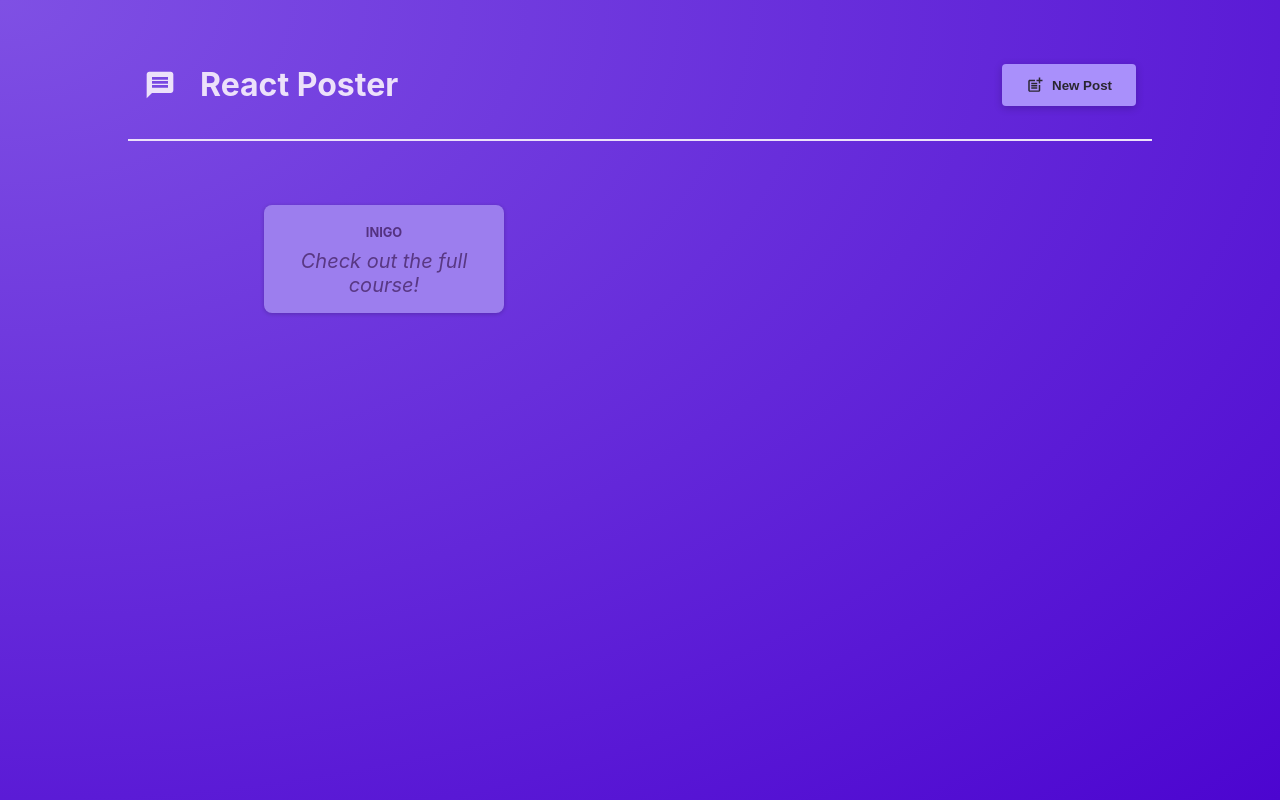
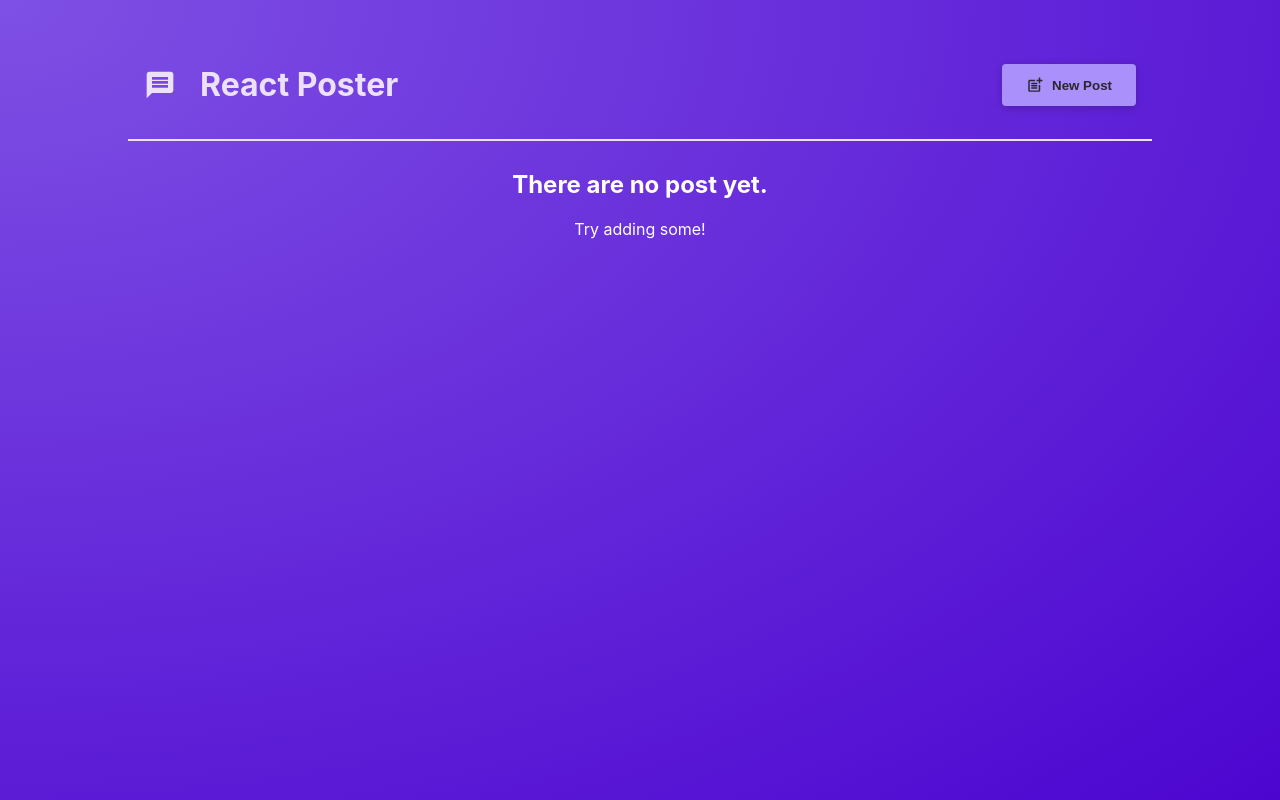
Before and after one commit to Inigojeevan/React-Posters, a React (Vite) app: page / in a window 1280 px wide. Built offline with nearby package versions, Linux system fonts and the light colour scheme.

Commit message:
outputting the list

```diff
--- a/src/components/NewPost.jsx
+++ b/src/components/NewPost.jsx
@@ -19,7 +19,7 @@ function NewPost(props) {
       body: enteredBody,
       author: enteredAuthor,
     };
-    console.log(postData);
+    props.onAddPost(postData);
     props.onCancel();
   }
 
--- a/src/components/Post.jsx
+++ b/src/components/Post.jsx
@@ -1,11 +1,11 @@
 import classes from "./Post.module.css";
 import NewPost from "./NewPost";
 
-function Post(props) {
+function Post({ author, body }) {
   return (
     <li className={classes.post}>
-      <p className={classes.author}>{props.author}</p>
-      <p className={classes.text}>{props.body}</p>
+      <p className={classes.author}>{author}</p>
+      <p className={classes.text}>{body}</p>
     </li>
   );
 }
--- a/src/components/PostList.jsx
+++ b/src/components/PostList.jsx
@@ -2,19 +2,35 @@ import NewPost from "./NewPost";
 import Post from "./Post";
 import classes from "./PostList.module.css";
 import Modal from "./Modal";
+import { useState } from "react";
 
 function PostList({ isPosting, onStopPosting }) {
+  const [posts, setPosts] = useState([]);
+
+  function addPostHandler(postData) {
+    setPosts((existingPosts) => [postData, ...existingPosts]);
+  }
+
   return (
     <>
       {isPosting && (
         <Modal onClose={onStopPosting}>
-          <NewPost onCancel={onStopPosting} />
+          <NewPost onCancel={onStopPosting} onAddPost={addPostHandler} />
         </Modal>
       )}
-
-      <ul className={classes.posts}>
-        <Post author="Inigo" body="Check out the full course!" />
-      </ul>
+      {posts.length > 0 && (
+        <ul className={classes.posts}>
+          {posts.map((post) => (
+            <Post key={post.body} author={post.author} body={post.body} />
+          ))}
+        </ul>
+      )}
+      {posts.length === 0 && (
+        <div style={{ textAlign: "center", color: "white" }}>
+          <h2>There are no post yet.</h2>
+          <p1>Try adding some!</p1>
+        </div>
+      )}
     </>
   );
 }
```
